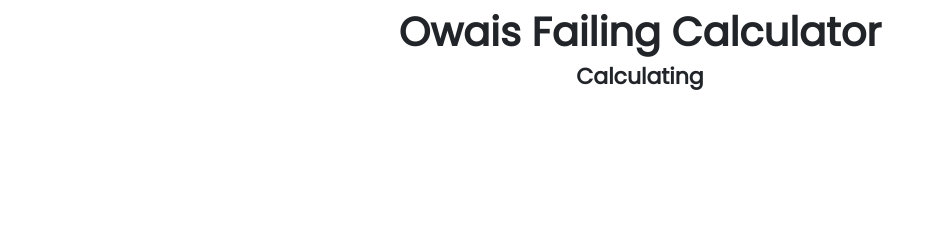
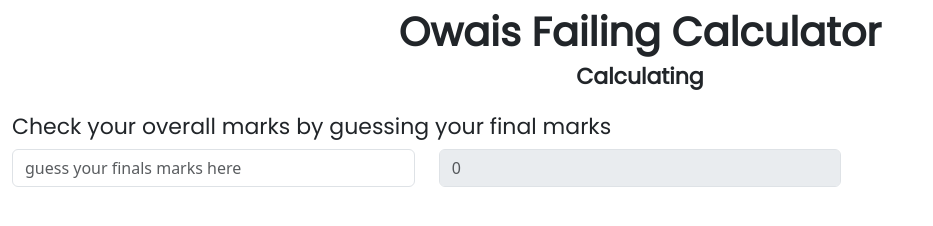
Before and after one commit to owaisfarooq/Failing-Calculator, a plain HTML site: page calculator.html in a window 1280 px wide. Shown: the whole page, without its empty margins (0-933 px from the left). Drawn offline with nearby package versions, Linux system fonts and the light colour scheme.

Commit message:
Added Marks Quessing Feqture

```diff
--- a/calculator.html
+++ b/calculator.html
@@ -13,9 +13,22 @@
     <h1 id="result" class="text-center my-2" style="font-weight: bolder; font-family: Poppins;">Calculating</h1>
     <div class="container-fluid" id="MainBox">
     </div>
-    <div>
+    <div class="container-fluid">
         <table class="table table-striped table-hover" id="overAllTable">
         </table>
+    </div>
+
+    <div class="container-fluid mb-3">
+        <div class="row">
+            <h2>Check your overall marks by guessing your final marks</h2>
+            <br>
+            <div class="col-12 col-md-6 col-lg-4 mb-2">
+                <input id="guess" class="form-control" oninput="calculateGuess()" placeholder="guess your finals marks here" type="number">
+            </div>
+            <div class="col-12 col-md-6 col-lg-4">
+                <input id="guessResult" class="form-control" disabled="1" placeholder="0" type="number">
+            </div>
+        </div>
     </div>
     <script src="https://cdn.jsdelivr.net/npm/bootstrap@5.3.3/dist/js/bootstrap.bundle.min.js" integrity="sha384-YvpcrYf0tY3lHB60NNkmXc5s9fDVZLESaAA55NDzOxhy9GkcIdslK1eN7N6jIeHz" crossorigin="anonymous"></script>
     <script src="calculator.js"></script>
--- a/calculator.js
+++ b/calculator.js
@@ -157,3 +157,39 @@ function calculate() {
 
 // Initial calculation
 calculate();
+
+function calculateGuess () {
+    calculate();
+    const guessElement = document.getElementById("guess")
+    const guess = Number(guessElement.value);
+    // if (guess > 100 || guess < 0) {
+    //     guessElement.classList.add("is-invalid");
+    //     // Add a tooltip with a helpful message
+    //     guessElement.setAttribute("title", "Input must be greater than 0 and less than 100");
+    //     return;
+    // } else {
+    //     guessElement.classList.remove("is-invalid");
+    //     guessElement.removeAttribute("title"); // Remove tooltip when input is valid
+    // }
+    console.log("guess: ", guess);
+    let overAllMarks = 0;
+    let finalWeightage = 100;
+    // entity = Assignments
+    template.Entries.forEach(entity => {
+        let entityTotalMarks = 0;
+        let entityObtainedMarks = 0;
+        entity.Entries.forEach(entry => {
+            entityTotalMarks += entry.totalMarks;
+            entityObtainedMarks += entry.obtainedMarks;
+        });
+        const entityOverAllMarks = (entityObtainedMarks/entityTotalMarks)*entity.weightage;
+        finalWeightage -= entity.weightage;
+        console.log("entity", entity);
+        console.log("entityOverAllMarks", entityOverAllMarks)
+        overAllMarks += entityOverAllMarks;
+        console.log("overAllMarks: ", overAllMarks)
+    });
+    overAllMarks += (guess*finalWeightage/100);
+    const guessResult = document.getElementById("guessResult");
+    guessResult.value = overAllMarks;
+}
```
